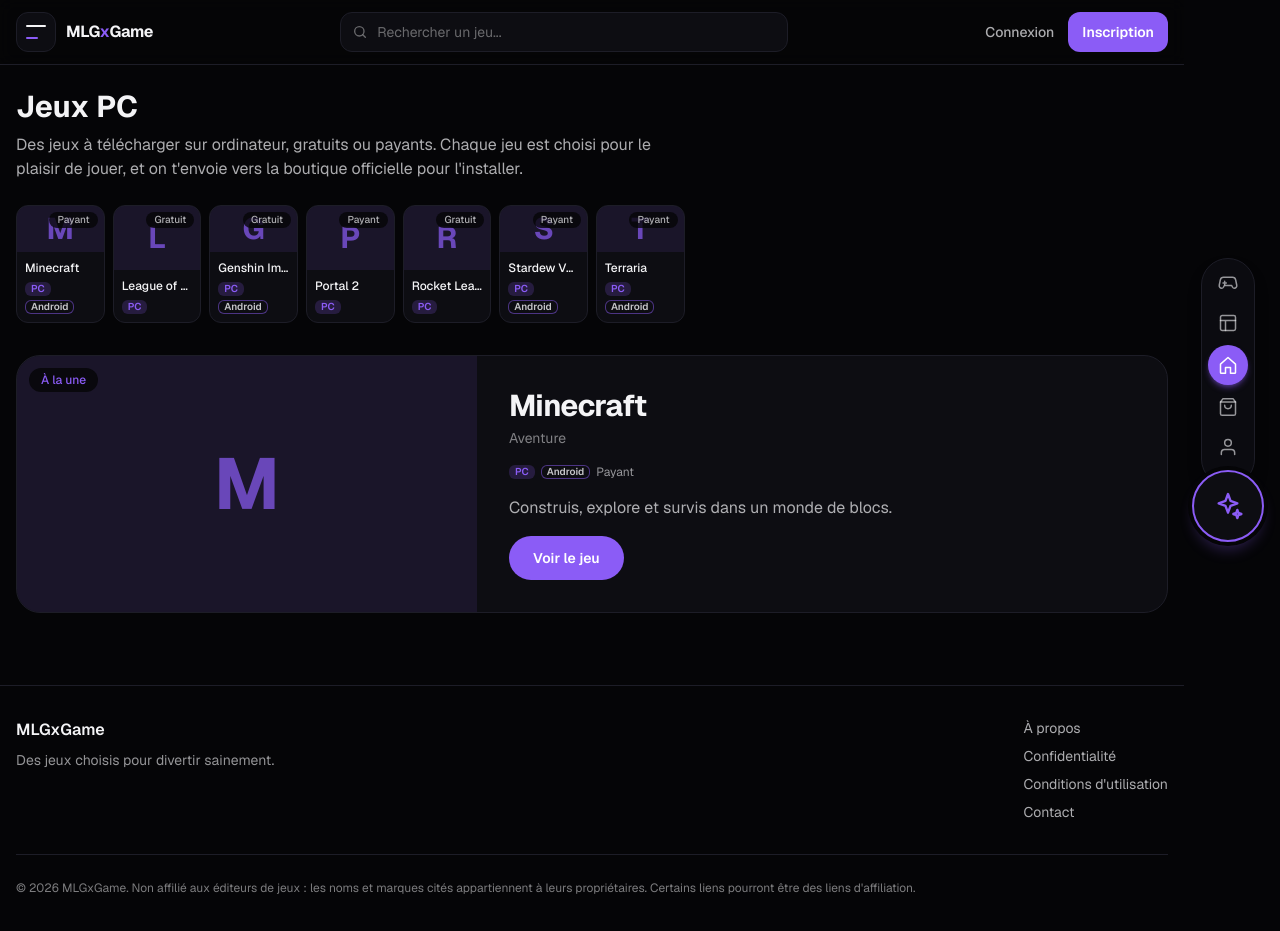
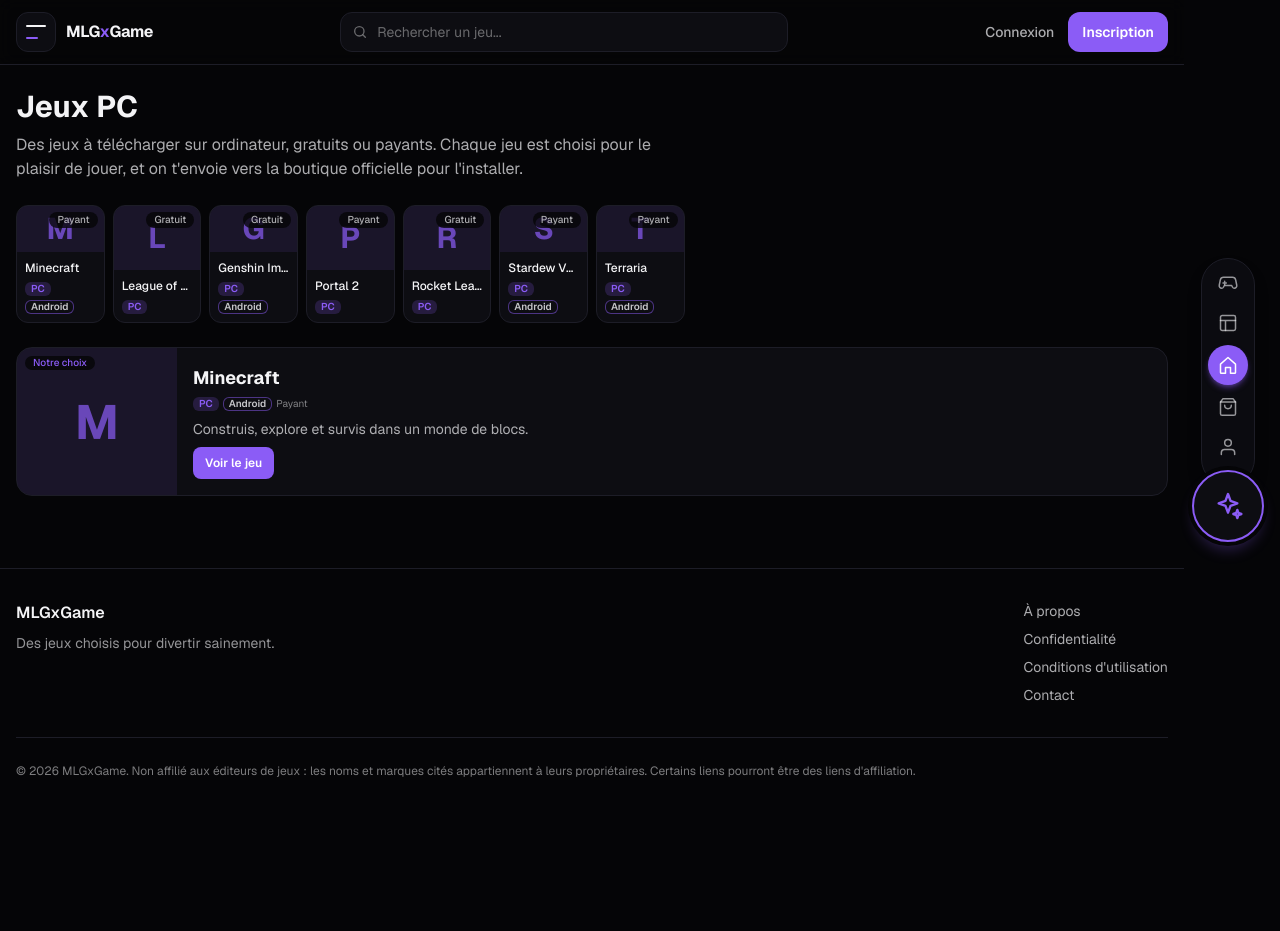
Before and after one commit to EmmBrayan/MlGxGame-v1, a Next.js app in the folder mlgxgame/: page /pc in a window 1280 px wide. After the commit the page ends 814 px from the top, so only its background shows below. Built offline with nearby package versions, Linux system fonts and the light colour scheme.

Commit message:
update mlgxgame/components/MostPlayedFrame.tsx

```diff
--- a/mlgxgame/components/MostPlayedFrame.tsx
+++ b/mlgxgame/components/MostPlayedFrame.tsx
@@ -4,48 +4,46 @@ import type { Game } from "@/data/games";
 
 type Props = {
   game: Game;
-  title?: string; // "À la une" pour l'instant, "Le plus joué" plus tard
+  title?: string; // l'étiquette sur l'image : "Notre choix", plus tard "Le plus joué"
 };
 
-export default function MostPlayedFrame({ game, title = "À la une" }: Props) {
+export default function MostPlayedFrame({ game, title = "Notre choix" }: Props) {
   return (
-    <section className="mt-8 overflow-hidden rounded-3xl border border-border bg-card">
-      <div className="flex flex-col sm:flex-row">
-        {/* Grande vignette avec la première lettre */}
-        <div className="relative flex h-48 items-center justify-center bg-accent/10 text-7xl font-bold text-accent/70 sm:h-auto sm:min-h-64 sm:w-1/3 lg:w-2/5">
+    <section className="mt-6 flex overflow-hidden rounded-2xl border border-border bg-card">
+      {/* Image à gauche, avec l'étiquette */}
+      <div className="relative flex w-28 shrink-0 items-center justify-center bg-accent/10 text-4xl font-bold text-accent/70 sm:w-40 sm:text-5xl">
         {game.name.charAt(0)}
-          <span className="absolute left-3 top-3 rounded-full bg-background/80 px-3 py-1 text-xs font-medium text-accent">
+        <span className="absolute left-2 top-2 rounded-full bg-background/80 px-2 py-0.5 text-[10px] font-medium text-accent">
           {title}
         </span>
       </div>
 
-        <div className="flex flex-1 flex-col justify-center gap-4 p-5 sm:p-8">
+      {/* Texte à droite */}
+      <div className="flex min-w-0 flex-1 flex-col justify-center gap-2 p-3 sm:p-4">
         <div>
-            <h2 className="text-2xl font-bold tracking-tight sm:text-3xl">
-              {game.name}
-            </h2>
-            <p className="mt-1 text-sm text-foreground/50">{game.genre}</p>
-          </div>
-
-          <div className="flex flex-wrap items-center gap-1.5">
+          <h2 className="truncate text-base font-bold sm:text-lg">{game.name}</h2>
+          <div className="mt-1 flex flex-wrap items-center gap-1">
             {game.platforms && <PlatformBadges platforms={game.platforms} />}
             {game.price && (
-              <span className="text-xs text-foreground/60">
+              <span className="text-[10px] text-foreground/50">
                 {game.price === "gratuit" ? "Gratuit" : "Payant"}
               </span>
             )}
           </div>
+        </div>
 
-          <p className="max-w-xl text-foreground/70">{game.description}</p>
+        {/* La description n'apparaît que sur écran moyen et plus, sur 2 lignes maximum */}
+        <p className="hidden text-sm text-foreground/70 sm:line-clamp-2">
+          {game.description}
+        </p>
 
         <Link
           href={`/games/${game.slug}`}
-            className="self-start rounded-full bg-accent px-6 py-3 text-sm font-semibold text-white transition hover:opacity-90"
+          className="self-start rounded-lg bg-accent px-3 py-2 text-xs font-semibold text-white transition hover:opacity-90"
         >
           Voir le jeu
         </Link>
       </div>
-      </div>
     </section>
   );
 }
```
Lines whose indentation alone changed are shown as unchanged.
